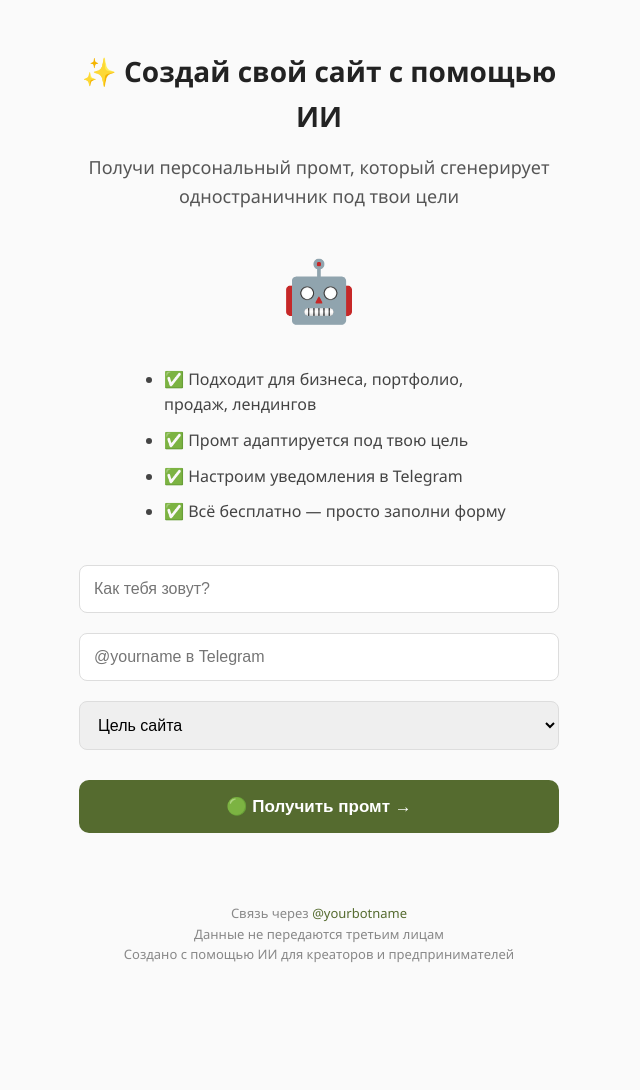
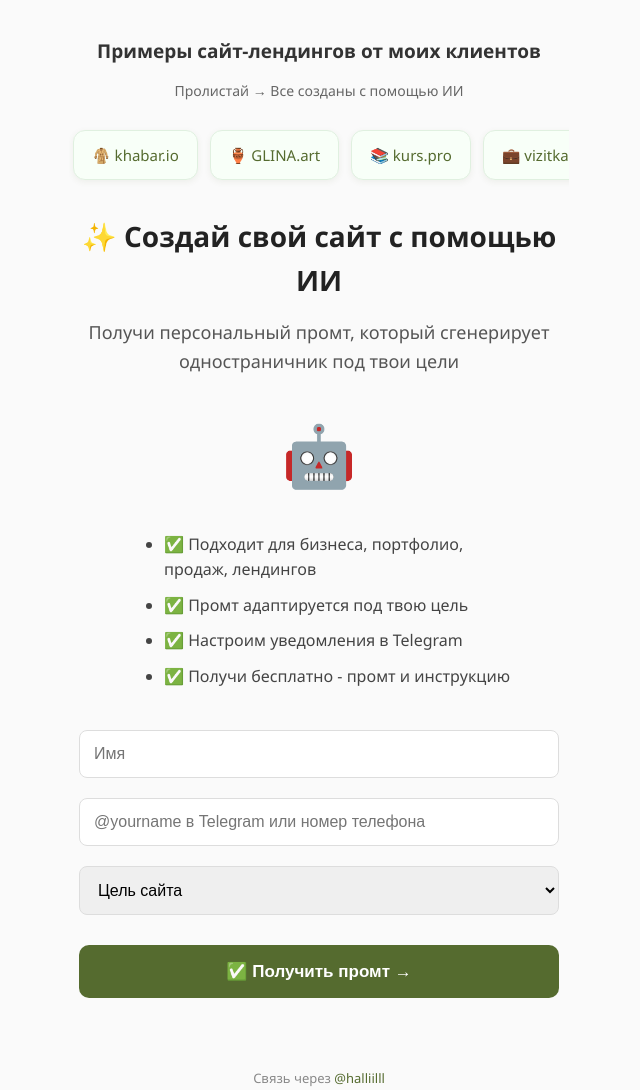
Before and after one commit to khalisso/KHABAR, a plain HTML site: page AI_prompt/index.html in a window 1280 px wide. Shown: the top 1090 px of the page, without its empty margins (321-961 px from the left). Before the commit the page ends 995 px from the top, so only its background shows below. Drawn offline with Linux system fonts and the light colour scheme.

Commit message:
Update index.html

```diff
--- a/AI_prompt/index.html
+++ b/AI_prompt/index.html
@@ -18,7 +18,7 @@
     .container {
       max-width: 480px;
       margin: 0 auto;
-      padding: 30px 20px;
+      padding: 0px 20px;
       text-align: center;
     }
     h1 {
@@ -93,9 +93,78 @@
       color: #556B2F;
       text-decoration: none;
     }
+    .examples-section {
+  margin-top: 36px;
+  padding: 0 16px;
+}
+
+/* Ограничиваем ширину и центрируем */
+.links-carousel-wrapper {
+  max-width: 500px; /* Ширина как у текста */
+  margin: 0 auto; /* Центрирование */
+  overflow-x: auto;
+  scroll-behavior: smooth;
+  -webkit-overflow-scrolling: touch;
+  padding: 10px 0;
+  box-sizing: border-box;
+  scrollbar-width: none;
+}
+
+.links-carousel-wrapper::-webkit-scrollbar {
+  display: none;
+}
+
+.links-carousel {
+  display: flex;
+  gap: 12px;
+  min-height: 60px;
+  align-items: center;
+  padding: 0 4px;
+}
+
+.text-link-card {
+  flex: 0 0 auto;
+  padding: 12px 18px;
+  background-color: #f8fff8;
+  color: #556B2F;
+  border: 1px solid #e0f0e0;
+  border-radius: 12px;
+  font-size: 15px;
+  text-decoration: none;
+  font-weight: 500;
+  white-space: nowrap;
+  transition: all 0.3s ease;
+  box-shadow: 0 2px 6px rgba(85, 107, 47, 0.08);
+}
+
+.text-link-card:hover {
+  background-color: #e8f5e8;
+  transform: translateY(-2px);
+  box-shadow: 0 4px 10px rgba(85, 107, 47, 0.12);
+}
   </style>
 </head>
 <body>
+  <!-- Примеры работ: горизонтальная карусель -->
+<div class="examples-section">
+  <h3 style="font-size: 19px; color: #333; margin-bottom: 12px; text-align: center;">
+    Примеры сайт-лендингов от моих клиентов
+  </h3>
+  <p style="font-size: 14px; color: #666; margin-bottom: 12px; text-align: center;">
+    Пролистай → Все созданы с помощью ИИ
+  </p>
+
+  <!-- Контейнер с лентой -->
+  <div class="links-carousel-wrapper">
+    <div class="links-carousel">
+      <a href="https://khalisso.github.io/KHABAR/sweater/" target="_blank" class="text-link-card">🧥 khabar.io</a>
+      <a href="https://khalisso.github.io/KHABAR/GLINA/" target="_blank" class="text-link-card">🏺 GLINA.art</a>
+      <a href="https://kurs.pro" target="_blank" class="text-link-card">📚 kurs.pro</a>
+      <a href="https://vizitka.me" target="_blank" class="text-link-card">💼 vizitka.me</a>
+      <a href="https://chai.life" target="_blank" class="text-link-card">☕ chai.life</a>
+    </div>
+  </div>
+</div>
   <div class="container">
     <h1>✨ Создай свой сайт с помощью ИИ</h1>
     <h2>Получи персональный промт, который сгенерирует одностраничник под твои цели</h2>
@@ -106,14 +175,14 @@
       <li>✅ Подходит для бизнеса, портфолио, продаж, лендингов</li>
       <li>✅ Промт адаптируется под твою цель</li>
       <li>✅ Настроим уведомления в Telegram</li>
-      <li>✅ Всё бесплатно — просто заполни форму</li>
+      <li>✅ Получи бесплатно - промт и инструкцию</li>
     </ul>
 
     <!-- Форма отправляется через Telegram Bot API -->
     <form id="lead-form">
-      <input type="text" name="name" placeholder="Как тебя зовут?" required />
+      <input type="text" name="name" placeholder="Имя" required />
 
-      <input type="text" name="telegram" placeholder="@yourname в Telegram" required />
+      <input type="text" name="telegram" placeholder="@yourname в Telegram или номер телефона" required />
 
       <select name="goal" required>
         <option value="" disabled selected>Цель сайта</option>
@@ -124,7 +193,7 @@
         <option value="другое">Другое</option>
       </select>
 
-      <button type="submit">🟢 Получить промт →</button>
+      <button type="submit">✅ Получить промт →</button>
     </form>
 
     <!-- Сообщение об успехе -->
@@ -134,7 +203,7 @@
     </div>
 
     <div class="footer">
-      Связь через <a href="https://t.me/yourbotname" target="_blank">@yourbotname</a><br>
+      Связь через <a href="https://t.me/halliilll" target="_blank">@halliilll</a><br>
       Данные не передаются третьим лицам<br>
       Создано с помощью ИИ для креаторов и предпринимателей
     </div>
@@ -179,7 +248,7 @@ Telegram: <code>${telegram}</code>
       document.getElementById("success-message").style.display = "block";
 
       setTimeout(() => {
-        window.location.href = `https://t.me/yourbotname`;
+        window.location.href = `https://t.me/halliilll`;
       }, 3000);
     } else {
       alert('Ошибка: ' + data.description);
```
